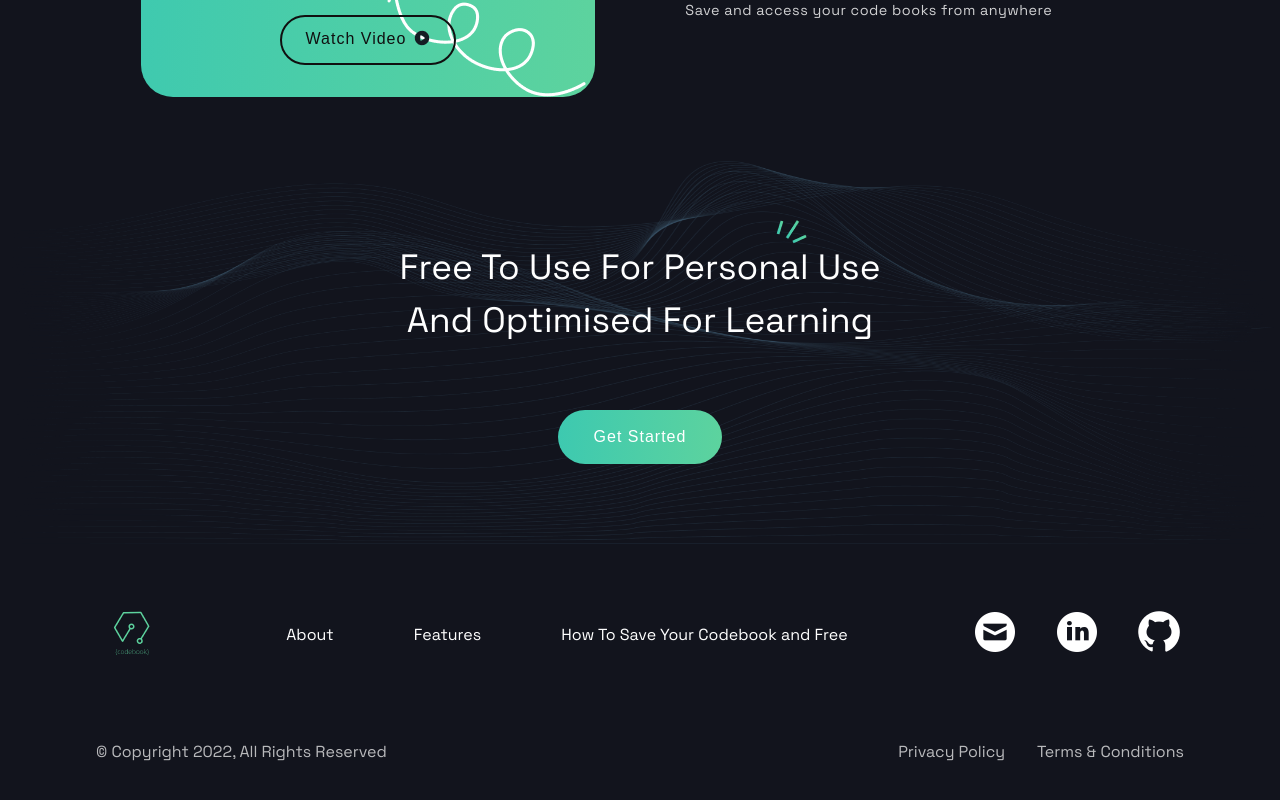
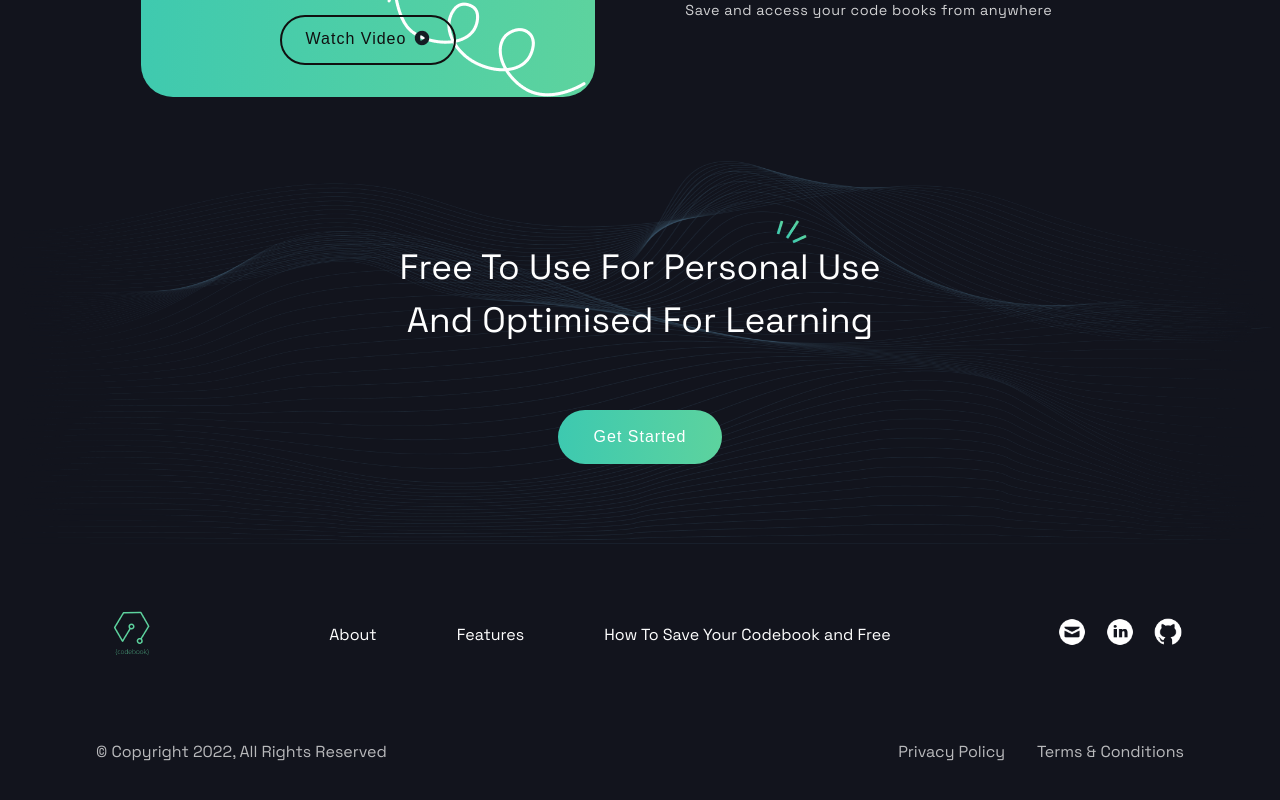
Before and after one commit to MohammadZeeshanQ/codebook-landingpage, a Next.js app: page / in a window 1280 px wide. Shown: the part 3003-3803 px from the top of the page. Built offline with nearby package versions, Linux system fonts and the light colour scheme.

Commit message:
Add: New Icon size

```diff
--- a/components/Footer.tsx
+++ b/components/Footer.tsx
@@ -76,7 +76,7 @@ const SocialIconWrapper = styled.div`
 	display: flex;
 	align-items: center;
 	justify-content: space-between;
-	gap: 2rem;
+	gap: 1rem;
 
 	@media (max-width: 600px) {
 		max-width: 70%;
@@ -91,6 +91,7 @@ const SocialIconWrapper = styled.div`
 const SocialIconBox = styled.div``;
 
 const SocialIconImage = styled.img`
+	width: 2rem;
 	cursor: pointer;
 
 	&:hover {
@@ -100,6 +101,7 @@ const SocialIconImage = styled.img`
 	@media (max-width: 600px) {
 	}
 	@media (min-width: 601px) and (max-width: 1024px) {
+		width: 1.5rem;
 	}
 `;
 
--- a/components/NavBar.tsx
+++ b/components/NavBar.tsx
@@ -157,14 +157,13 @@ const MobileButton = styled.button`
 	font-size: 1rem;
 	font-weight: 500;
 	background: transparent;
-	display: flex;
-	justify-content: flex-start;
 	border: none;
 	letter-spacing: 0.5px;
 	margin: 0.5rem 0;
 	padding: 0.5rem 0;
 	width: 100%;
 	cursor: pointer;
+	text-align: left;
 `;
 
 const NavBar: FC = () => {
```
